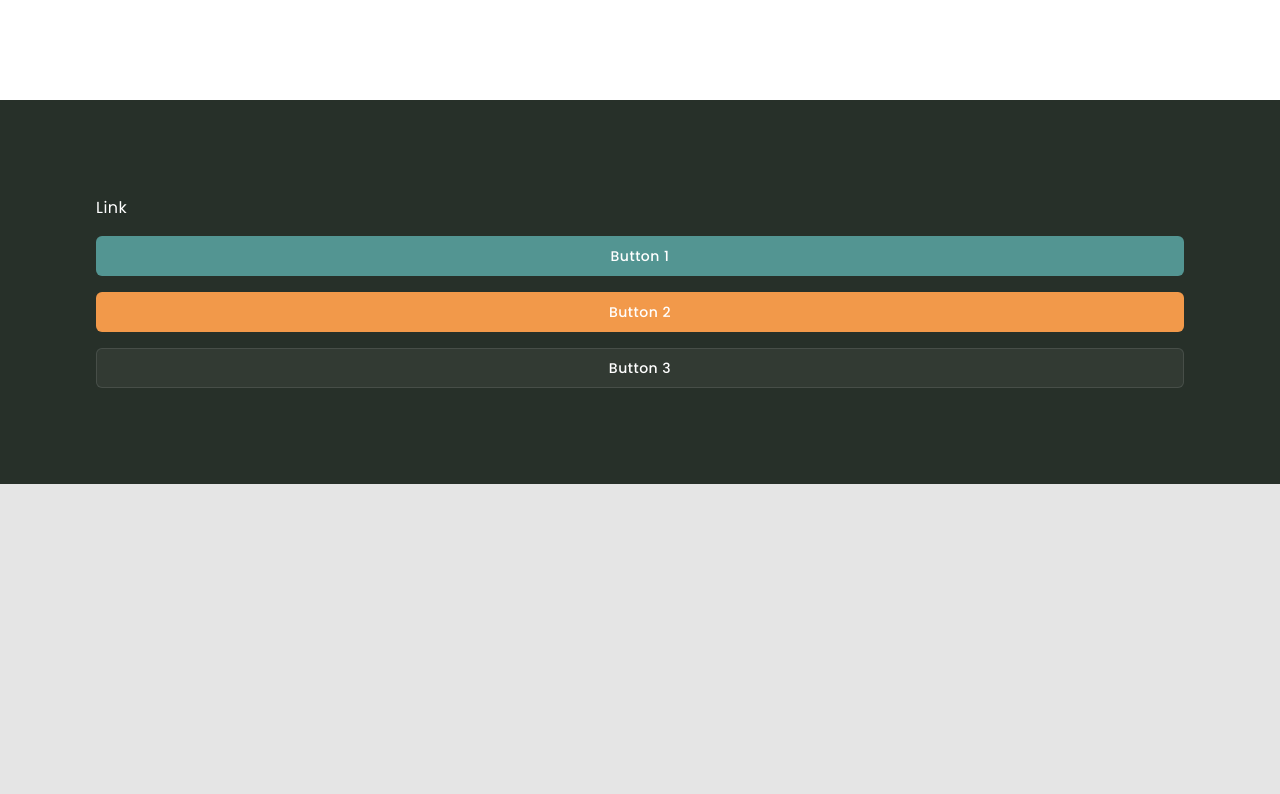
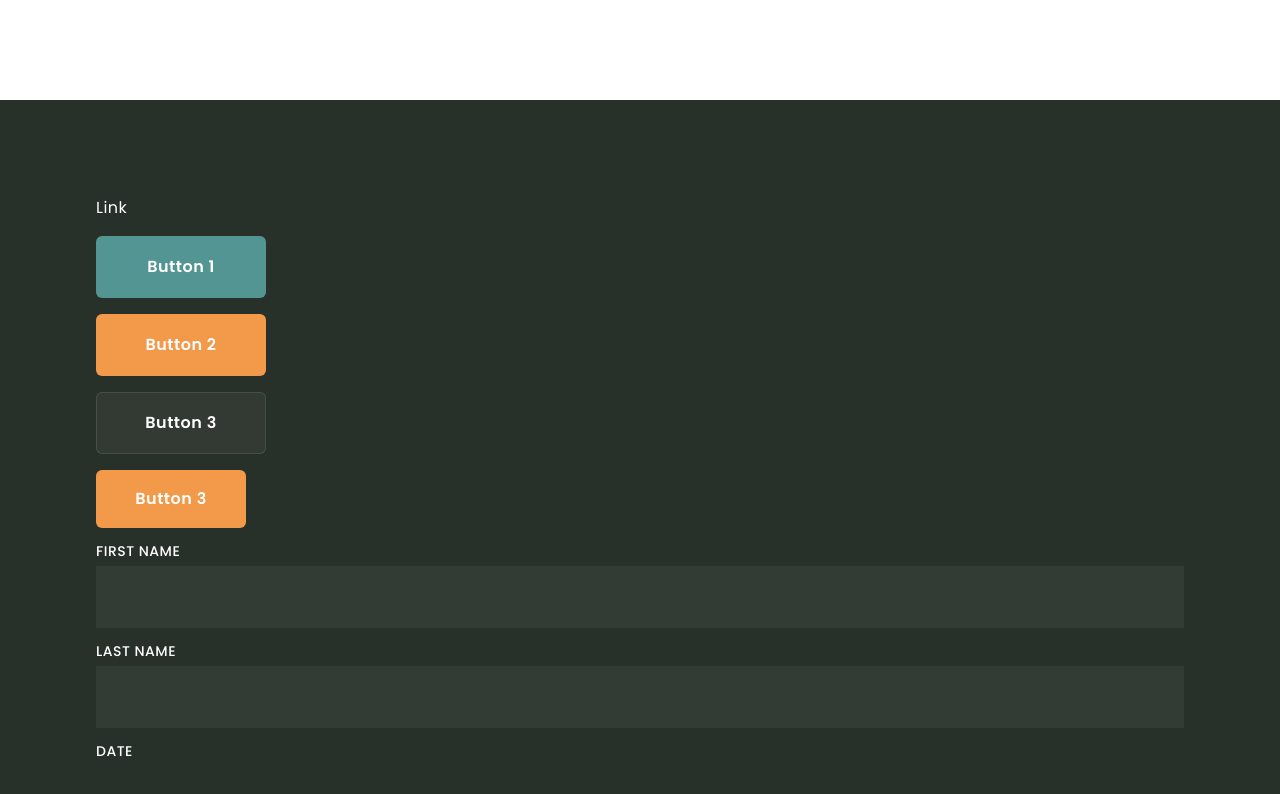
Before and after one commit to bdancost/wfood, a Next.js app: page / in a window 1280 px wide. Shown: the part 364-1158 px from the top of the page. Before the commit the page ends 848 px from the top, so only its background shows below. Built offline with nearby package versions, Linux system fonts and the light colour scheme.

Commit message:
Adicionando componentes na home

```diff
--- a/app/globals.css
+++ b/app/globals.css
@@ -29,4 +29,7 @@
   a {
     @apply text-white hover:text-orange transition-all duration-300 cursor-pointer;
   }
+  label {
+    @apply text-white text-sm uppercase font-normal block mb-2;
+  }
 }
--- a/components/StyleGuide.jsx
+++ b/components/StyleGuide.jsx
@@ -1,5 +1,7 @@
 import Link from "next/link";
 import { Button } from "./ui/button";
+import { Label } from "./ui/label";
+import { Input } from "./ui/input";
 
 const StyleGuide = () => {
   return (
@@ -22,6 +24,22 @@ const StyleGuide = () => {
         <Button variant="default">Button 1</Button>
         <Button variant="orange">Button 2</Button>
         <Button variant="input">Button 3</Button>
+        <Button variant="orange" size="sm">
+          Button 3
+        </Button>
+        {/* label & input */}
+        <div>
+          <Label htmlFor="firstname">First Name</Label>
+          <Input type="firstname" id="firstname" />
+        </div>
+        <div>
+          <Label htmlFor="lastname">Last Name</Label>
+          <Input type="lastname" id="lastname" />
+        </div>
+        {/* calendar */}
+        <div>
+          <Label>Date</Label>
+        </div>
       </div>
     </>
   );
--- a/components/ui/button.jsx
+++ b/components/ui/button.jsx
@@ -5,7 +5,7 @@ import { cva } from "class-variance-authority";
 import { cn } from "@/lib/utils";
 
 const buttonVariants = cva(
-  "inline-flex items-center justify-center gap-2 whitespace-nowrap rounded-md text-sm font-medium ring-offset-white transition-colors focus-visible:outline-none focus-visible:ring-2 focus-visible:ring-slate-950 focus-visible:ring-offset-2 disabled:pointer-events-none disabled:opacity-50 [&_svg]:pointer-events-none [&_svg]:size-4 [&_svg]:shrink-0 dark:ring-offset-slate-950 dark:focus-visible:ring-slate-300",
+  "inline-flex items-center justify-center gap-2 whitespace-nowrap rounded-md text-base font-semibold ring-offset-white transition-colors focus-visible:outline-none focus-visible:ring-1 focus-visible:ring-orange focus-visible:ring-offset-2 disabled:pointer-events-none disabled:opacity-50",
   {
     variants: {
       variant: {
@@ -14,10 +14,8 @@ const buttonVariants = cva(
         input: "bg-white/5 border border-white/10 text-white",
       },
       size: {
-        default: "h-10 px-4 py-2",
-        sm: "h-9 rounded-md px-3",
-        lg: "h-11 rounded-md px-8",
-        icon: "h-10 w-10",
+        default: "w-[170px] h-[62px] px-6",
+        sm: "w-[150px] h-[58px] px-6",
       },
     },
     defaultVariants: {
--- a/components/ui/input.jsx
+++ b/components/ui/input.jsx
@@ -1,19 +1,20 @@
-import * as React from "react"
+import * as React from "react";
 
-import { cn } from "@/lib/utils"
+import { cn } from "@/lib/utils";
 
 const Input = React.forwardRef(({ className, type, ...props }, ref) => {
   return (
-    (<input
+    <input
       type={type}
       className={cn(
-        "flex h-10 w-full rounded-md border border-slate-200 bg-white px-3 py-2 text-base ring-offset-white file:border-0 file:bg-transparent file:text-sm file:font-medium file:text-slate-950 placeholder:text-slate-500 focus-visible:outline-none focus-visible:ring-2 focus-visible:ring-slate-950 focus-visible:ring-offset-2 disabled:cursor-not-allowed disabled:opacity-50 md:text-sm dark:border-slate-800 dark:bg-slate-950 dark:ring-offset-slate-950 dark:file:text-slate-50 dark:placeholder:text-slate-400 dark:focus-visible:ring-slate-300",
+        "flex h-[62px] w-full border-white/10 bg-white/5 px-6 py-2 text-white placeholder:text-white/80 focus-visible:outline-none focus-visible:ring-1 focus-visible:ring-orange disabled:cursor-not-allowed disabled:opacity-50",
         className
       )}
       ref={ref}
-      {...props} />)
+      {...props}
+    />
   );
-})
-Input.displayName = "Input"
+});
+Input.displayName = "Input";
 
-export { Input }
+export { Input };
--- /dev/null
+++ b/components/ui/label.jsx
@@ -0,0 +1,20 @@
+"use client";
+
+import * as React from "react";
+import { cn } from "@/lib/utils";
+
+const Label = React.forwardRef(({ className, ...props }, ref) => {
+  return (
+    <label
+      ref={ref}
+      className={cn(
+        "text-sm font-medium leading-none peer-disabled:cursor-not-allowed peer-disabled:opacity-70 ",
+        className
+      )}
+      {...props}
+    />
+  );
+});
+Label.displayName = "Label";
+
+export { Label };
```
